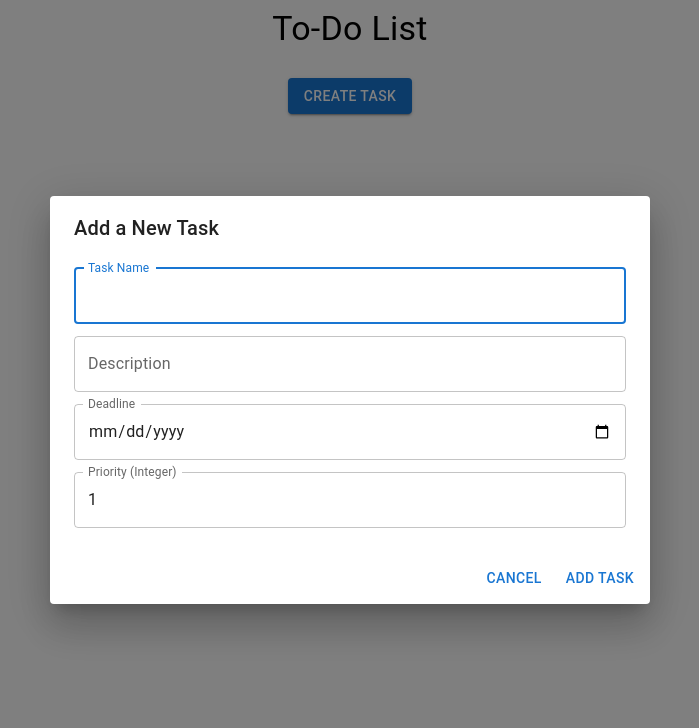
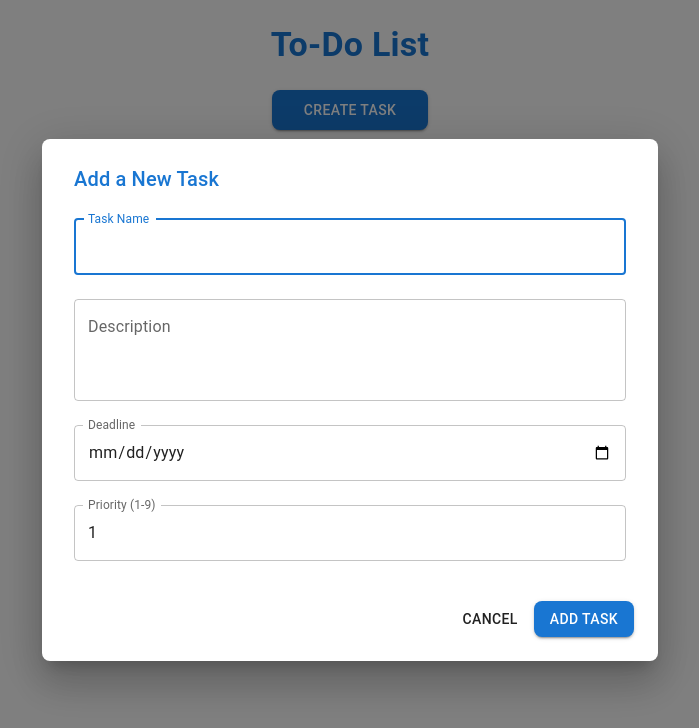
Before and after one commit to Tahmidul-Islam-Omi/Career_BootCamp, a React (Vite) app in the folder Career BootCamp/React JS Assignment/To-Do App/: page /todo in a window 1280 px wide. Both pictures are taken after a click on the button "CREATE TASK". Shown: the top 728 px of the page, without its empty margins (290-989 px from the left). Built offline with nearby package versions, Linux system fonts and the light colour scheme.

Commit message:
Better UI in To Do List Page

```diff
--- a/Career BootCamp/React JS Assignment/To-Do App/src/pages/TodoApp.jsx
+++ b/Career BootCamp/React JS Assignment/To-Do App/src/pages/TodoApp.jsx
@@ -1,17 +1,20 @@
+import { useState } from 'react';
 import {
+    Box,
     Button,
+    Card,
+    CardContent,
+    Chip,
     Container,
     Dialog,
     DialogActions,
     DialogContent,
     DialogTitle,
-    List,
-    ListItem,
-    ListItemText,
+    Stack,
     TextField,
     Typography
 } from '@mui/material';
-import { useState } from 'react';
+import { AccessTime, Flag } from '@mui/icons-material';
 
 const TodoApp = () => {
     const [tasks, setTasks] = useState([]);
@@ -22,6 +25,13 @@ const TodoApp = () => {
         deadline: '',
         priority: 1,
     });
+
+    const getPriorityColor = (priority) => {
+        const num = parseInt(priority);
+        if (num >= 7) return 'error';
+        if (num >= 4) return 'warning';
+        return 'success';
+    };
 
     const handleChange = (e) => {
         const { name, value } = e.target;
@@ -36,26 +46,110 @@ const TodoApp = () => {
 
     return (
         <Container maxWidth="sm">
-            <Typography variant="h4" component="h1" gutterBottom sx={{ textAlign: "center" }}>
+            <Typography
+                variant="h4"
+                component="h1"
+                gutterBottom
+                sx={{
+                    textAlign: "center",
+                    color: 'primary.main',
+                    my: 3,
+                    fontWeight: 'bold'
+                }}
+            >
                 To-Do List
             </Typography>
-            <List>
-                {tasks.map((task, index) => (
-                    <ListItem key={index}>
-                        <ListItemText
-                            primary={task.name}
-                            secondary={`Description: ${task.description}, Deadline: ${task.deadline}, Priority: ${task.priority}`}
-                        />
-                    </ListItem>
-                ))}
-            </List>
 
-            <Button variant="contained" color="primary" onClick={() => setOpen(true)} sx={{ display: "block", mx: "auto" }}>
+            <Button
+                variant="contained"
+                color="primary"
+                onClick={() => setOpen(true)}
+                sx={{
+                    display: "block",
+                    mx: "auto",
+                    mb: 4,
+                    px: 4,
+                    py: 1,
+                    borderRadius: 2
+                }}
+            >
                 Create Task
             </Button>
 
-            <Dialog open={open} onClose={() => setOpen(false)}>
-                <DialogTitle>Add a New Task</DialogTitle>
+            <Stack spacing={2}>
+                {tasks.map((task, index) => (
+                    <Card
+                        key={index}
+                        sx={{
+                            borderRadius: 2,
+                            boxShadow: 3,
+                            '&:hover': {
+                                boxShadow: 6,
+                                transform: 'scale(1.02)',
+                                transition: 'all 0.2s ease-in-out'
+                            }
+                        }}
+                    >
+                        <CardContent>
+                            <Box sx={{ mb: 2 }}>
+                                <Typography
+                                    variant="h6"
+                                    sx={{
+                                        color: 'primary.main',
+                                        fontWeight: 'bold'
+                                    }}
+                                >
+                                    {task.name}
+                                </Typography>
+                            </Box>
+
+                            <Typography
+                                variant="body1"
+                                sx={{
+                                    mb: 2,
+                                    color: 'text.secondary'
+                                }}
+                            >
+                                {task.description}
+                            </Typography>
+
+                            <Stack
+                                direction="row"
+                                spacing={2}
+                                alignItems="center"
+                                justifyContent="space-between"
+                            >
+                                <Box sx={{ display: 'flex', alignItems: 'center', gap: 1 }}>
+                                    <Flag color={getPriorityColor(task.priority)} />
+                                    <Chip
+                                        label={`Priority ${task.priority}`}
+                                        color={getPriorityColor(task.priority)}
+                                        size="small"
+                                    />
+                                </Box>
+                                <Box sx={{ display: 'flex', alignItems: 'center', gap: 1 }}>
+                                    <AccessTime color="action" />
+                                    <Typography variant="body2" color="text.secondary">
+                                        {task.deadline}
+                                    </Typography>
+                                </Box>
+                            </Stack>
+                        </CardContent>
+                    </Card>
+                ))}
+            </Stack>
+
+            <Dialog
+                open={open}
+                onClose={() => setOpen(false)}
+                PaperProps={{
+                    sx: {
+                        borderRadius: 2,
+                        p: 1
+                    }
+                }}
+            >
+                <DialogTitle sx={{ color: 'primary.main' }}>Add a New Task</DialogTitle>
                 <DialogContent>
                     <TextField
                         autoFocus
@@ -65,6 +159,7 @@ const TodoApp = () => {
                         value={taskData.name}
                         onChange={handleChange}
                         fullWidth
+                        sx={{ mb: 2 }}
                     />
                     <TextField
                         margin="dense"
@@ -73,6 +168,9 @@ const TodoApp = () => {
                         value={taskData.description}
                         onChange={handleChange}
                         fullWidth
+                        multiline
+                        rows={3}
+                        sx={{ mb: 2 }}
                     />
                     <TextField
                         margin="dense"
@@ -82,25 +180,38 @@ const TodoApp = () => {
                         value={taskData.deadline}
                         onChange={handleChange}
                         fullWidth
+                        sx={{ mb: 2 }}
                         InputLabelProps={{
                             shrink: true,
                         }}
                     />
                     <TextField
                         margin="dense"
-                        label="Priority (Integer)"
+                        label="Priority (1-9)"
                         name="priority"
                         type="number"
                         value={taskData.priority}
                         onChange={handleChange}
                         fullWidth
+                        inputProps={{
+                            min: 1,
+                            max: 9
+                        }}
                     />
                 </DialogContent>
-                <DialogActions>
-                    <Button onClick={() => setOpen(false)} color="primary">
+                <DialogActions sx={{ p: 2 }}>
+                    <Button
+                        onClick={() => setOpen(false)}
+                        color="inherit"
+                        sx={{ borderRadius: 2 }}
+                    >
                         Cancel
                     </Button>
-                    <Button onClick={handleSubmit} color="primary">
+                    <Button
+                        onClick={handleSubmit}
+                        variant="contained"
+                        sx={{ borderRadius: 2 }}
+                    >
                         Add Task
                     </Button>
                 </DialogActions>
```
